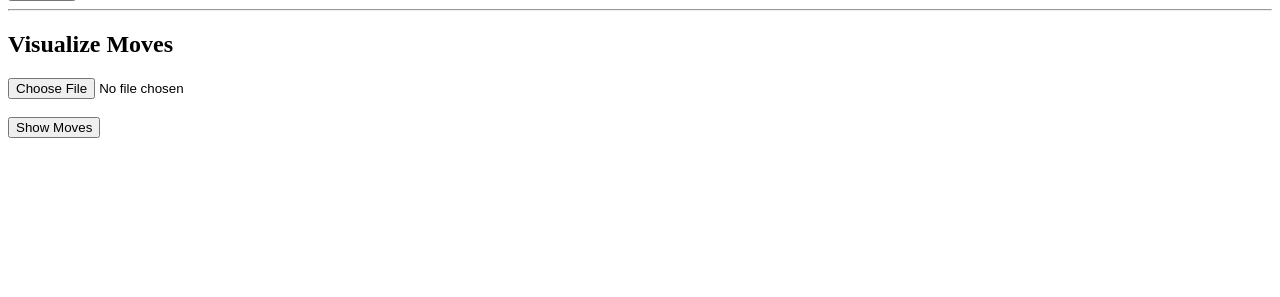
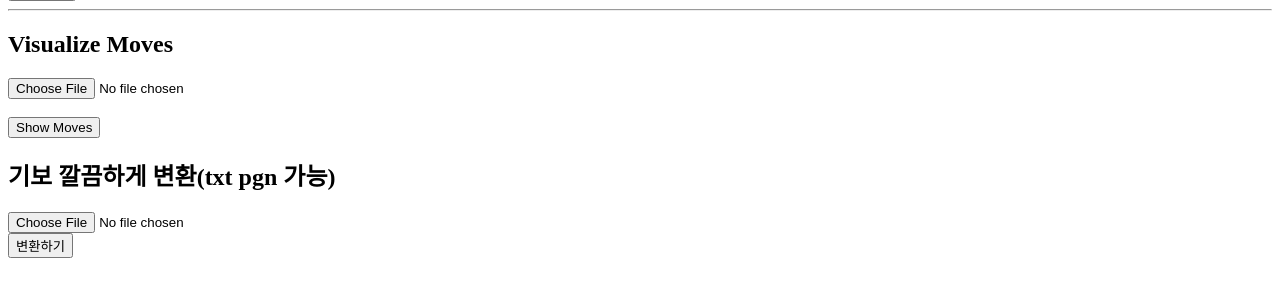
Before and after one commit to ssgssg2fan/chess, a Flask app: page / in a window 1280 px wide. Shown: the part 352-649 px from the top of the page. Run offline with Flask 3, Linux system fonts and the light colour scheme; parts of the project's set-up code (start-up, migrations or seed data) failed here and were passed over.

Commit message:
Update index.html

```diff
--- a/templates/index.html
+++ b/templates/index.html
@@ -45,5 +45,12 @@
         <button type="submit">Show Moves</button>
     </form>
 
+    <h2>기보 깔끔하게 변환(txt pgn 가능)</h2>
+    <form action="/convert" method="post" enctype="multipart/form-data">
+      <input type="file" name="file" accept=".pgn" required>
+      <br>
+      <button type="submit">변환하기</button>
+    </form>
+
 </body>
 </html>
```
